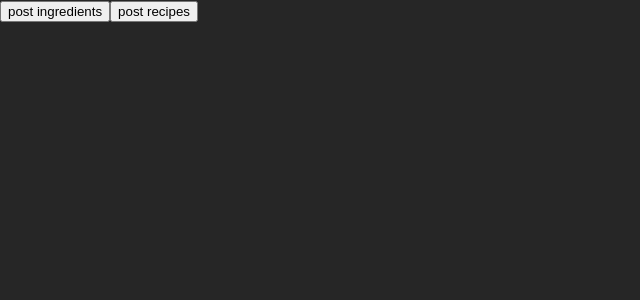
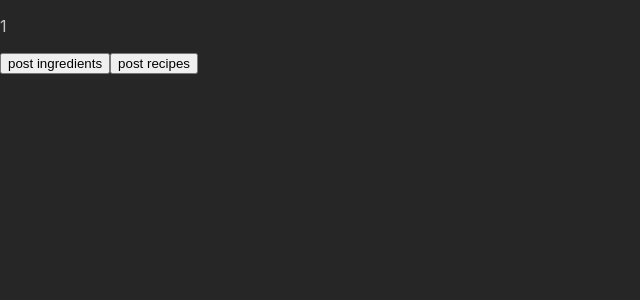
Before and after one commit to anandlakhani9/bnta_client_side_project, a React (Create React App) app: page /recipe/1 in a window 1280 px wide. Shown: the top 300 px of the page, without its empty margins (0-640 px from the left). Built offline with nearby package versions, Linux system fonts and the light colour scheme.

Commit message:
card passes  the id to the recipe page

```diff
--- a/src/App.js
+++ b/src/App.js
@@ -8,6 +8,7 @@ import { ThemeContext } from "./contexts/ThemeContext";
 import {BrowserRouter, Routes, Route} from 'react-router-dom';
 //import NavBar from './components/NavBar';
 import {postIngredients, postRecipes} from './data/populatedb.js'
+import RecipePage from './pages/RecipePage';
 
 
 function App() {
@@ -37,6 +38,7 @@ function App() {
           <Route path = "/" element={<HomePage />} />
           <Route path = "/NewRecipePage" element = {<NewRecipePage />} />
           <Route path = "/NewIngredientPage" element = {<NewIngredientPage />} />
+          <Route path="/recipe/:id" element={<RecipePage />} />
         </Routes>
         <button onClick={postIngredients}>post ingredients</button>
         <button onClick={postRecipes}>post recipes</button>
--- a/src/components/Card.js
+++ b/src/components/Card.js
@@ -2,6 +2,7 @@ import '../styles/Card.css'
 import React, { useState, useEffect, useContext } from "react";
 import { ThemeContext } from "../contexts/ThemeContext";
 import { useNavigate } from 'react-router';
+import { Link } from 'react-router-dom';
 
 const Card = (props) => {
     const dark = useContext(ThemeContext);
@@ -47,18 +48,20 @@ const Card = (props) => {
 
     let navigate = useNavigate();
     const goToRecipe = () => {
-        navigate("/recipes/" + props.id)
+        //navigate("/recipes/" + props.id)
+        //navigate("/recipes/:id")
     }
 
     return (
         //<div className={`card ${darkMode ? "card-dark" : "card-light"}`}>
-
-        <div className={`card ${theme} ${darkMode ? "card-dark" : "card-light"}`}
-        onClick={goToRecipe}>
+        <Link to={{pathname: `/recipe/${props.id}`}}>
+        <div className={`card ${theme} ${darkMode ? "card-dark" : "card-light"}`} >
+        {/* onClick={goToRecipe}> */}
             {/* <img src={props.image} alt={props.alt}/> */}
             <p>{props.name}</p>
             <p>Some description</p>
         </div>
+        </Link>
 
     )
 }
--- a/src/pages/HomePage.js
+++ b/src/pages/HomePage.js
@@ -148,7 +148,6 @@ const HomePage = () => {
     return (
         recipes ?
         <>
-
             <NavBar goHome={goHome} searchChange={searchChange} value={input} filteredToBreakFast={filteredToBreakFast}
             filteredToLunch={filteredToLunch} filteredToDinner={filteredToDinner} filteredToSnack={filteredToSnack}
             filteredToDessert={filteredToDessert} filteredToVegetarian={filteredToVegetarian} filteredToVegan={filteredToVegan}
--- /dev/null
+++ b/src/pages/RecipePage.js
@@ -0,0 +1,16 @@
+import { useEffect, useState } from "react/cjs/react.development"
+import { getRecipeById } from "../adapters/recipeAdapter"
+import { useParams } from "react-router";
+
+const RecipePage = () => {
+    // const [recipe, setRecipe] = useState(null)
+    // useEffect(()=>{
+    //     getRecipeById(id)
+    // })
+    const { id } = useParams();
+    return(
+        <p>{id}</p>
+    )
+}
+
+export default RecipePage;
```
